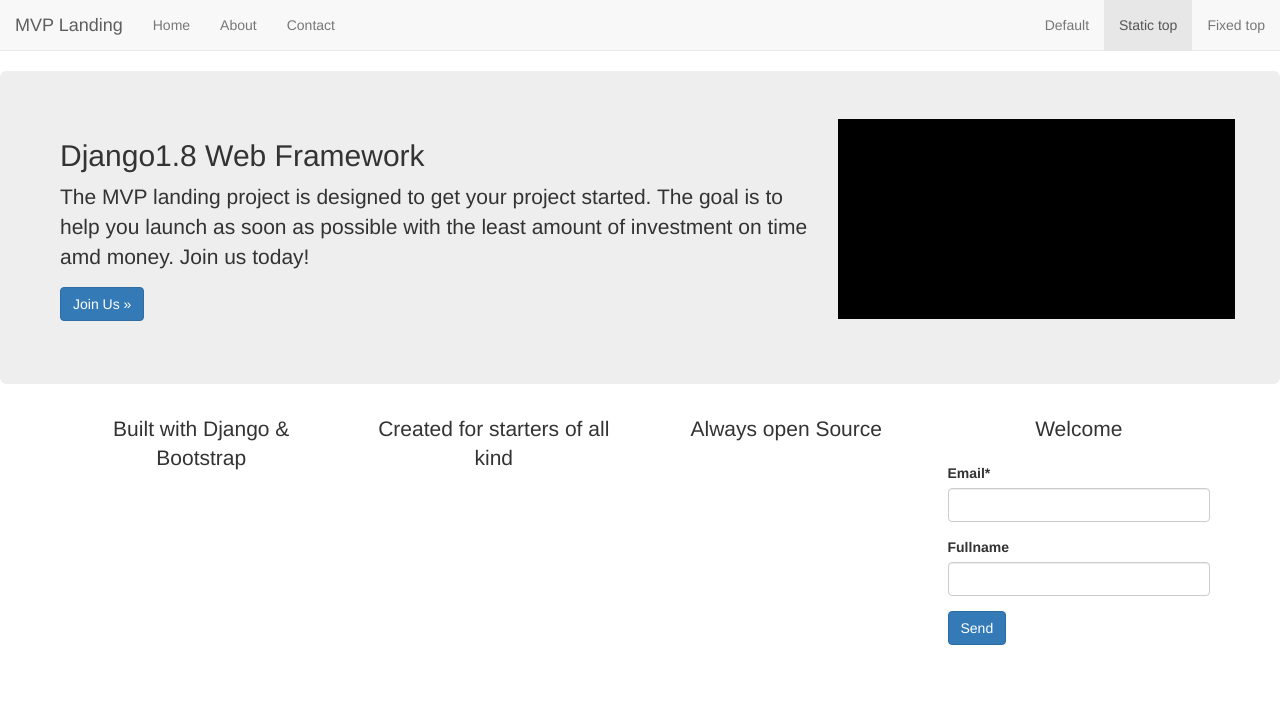
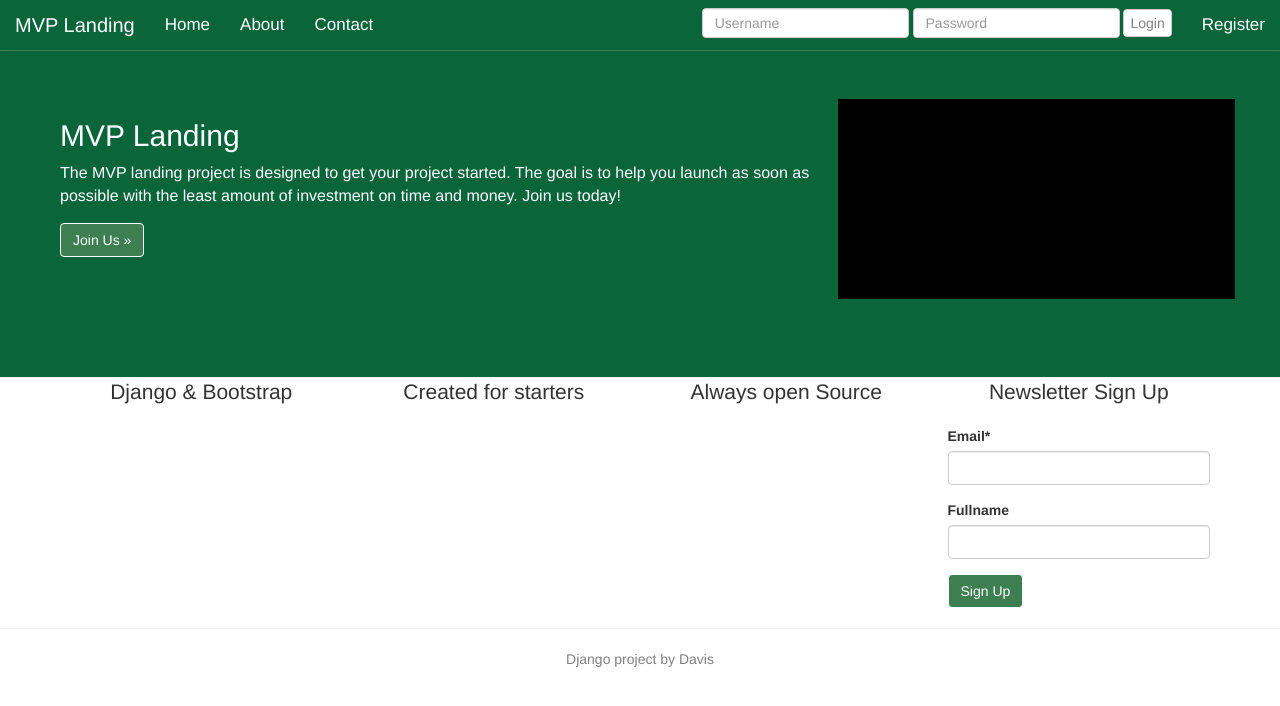
Before and after one commit to OCHIENGDAVIS/django1.8, a Django app: page / in a window 1280 px wide. Shown: the top 706 px of the page. Run offline with Django 3.2, Linux system fonts and the light colour scheme; some libraries are stand-ins or nearby versions.

Commit message:
Add style to home page

```diff
--- a/static/css/main.css
+++ b/static/css/main.css
@@ -5,3 +5,64 @@
     text-align:center;
 
  }
+ .bg-color{
+    background-color: #0a653b;
+ }
+ .color-white{
+
+    color:#fff !important;
+ }
+ .custom_navbar{
+    margin-bottom:0px;
+ }
+ .navbar-default{
+
+    border-color: #3d7f51;
+ }
+
+ .navbar-default .navbar-nav>li>a {
+    color: #fff;
+    font-size:17px;
+}
+.navbar-default .navbar-nav>li>a:hover {
+    color: #fff;
+}
+.navbar-default .navbar-brand {
+    color: #fff;
+    font-size: 20px;
+}
+.navbar-default .navbar-brand:hover{
+    color: #fff;
+
+}
+.form-heading{
+
+    padding-top: 14px;
+}
+
+.btn-primary {
+    color: #fff;
+    border-color: #FFF;
+    background-color:#3d7f51;
+}
+.btn-primary:hover{
+    color: #3d7f51;
+    border-color: #FFF;
+    background-color:#FFF;
+    border: 1px solid #3d7f51;
+}
+.custom-form-control{
+    height:30px;
+}
+.custom-btn{
+    padding: 2px 6px;
+    line-height: 1.62857143;
+    color:grey;
+}
+.action-text{
+    font-size: 16px !important;
+}
+.text-grey{
+    color:grey;
+
+}
--- a/templates/base.html
+++ b/templates/base.html
@@ -15,7 +15,7 @@
 </head>
 <body>
 <!-- Static navbar -->
-    <nav class="navbar navbar-default navbar-static-top">
+    <nav class="navbar navbar-default navbar-static-top bg-color custom_navbar">
       <div class="container-fluid   ">
         <div class="navbar-header">
           <button type="button" class="navbar-toggle collapsed" data-toggle="collapse" data-target="#navbar" aria-expanded="false" aria-controls="navbar">
@@ -28,30 +28,50 @@
         </div>
         <div id="navbar" class="navbar-collapse collapse">
           <ul class="nav navbar-nav">
-            <li class=""><a href="{% url 'home' %}">Home</a></li>
+            <li class=""><a href="{% url 'home' %}" class="">Home</a></li>
             <li><a href="{% url 'about' %}">About</a></li>
             <li><a href="{% url 'contact' %}">Contact</a></li>
           </ul>
+
           <ul class="nav navbar-nav navbar-right">
-            <li><a href="../navbar/">Default</a></li>
-            <li class="active"><a href="./">Static top <span class="sr-only">(current)</span></a></li>
-            <li><a href="../navbar-fixed-top/">Fixed top</a></li>
+            {% if request.user.is_authenticated %}
+                <li><a href="{% url 'auth_logout' %}">Logout</a></li>
+
+             {% else %}
+
+                  <li><a href="{% url 'registration_register' %}">Register </a></li>
+
+             {% endif %}
+
           </ul>
+            {% if not request.user.is_authenticated and not "/accounts/login" in request.get_full_path%}
+            <form action="{% url 'auth_login' %}" method="POST" class="navbar-form navbar-right"> {% csrf_token %}
+                <div class="form-group">
+                    <input type="text" class="form-control custom-form-control" name="username" placeholder="Username">
+                </div>
+                <div class="form-group">
+                     <input type="password" class="form-control custom-form-control" name="password" placeholder="Password">
+
+                </div>
+                <button type="submit" class="btn btn-default custom-btn">Login</button>
+
+            </form>
+            {% endif %}
         </div><!--/.nav-collapse -->
       </div>
     </nav>
-    <div class="container-fluid">
+    <div class="container-fluid bg-color">
         <div class="row">
 
       <!-- Main component for a primary marketing message or call to action -->
-              <div class="jumbotron">
+              <div class="jumbotron bg-color">
                   <div class="row">
                       <div class="col-md-8">
-                          <h2>Django1.8 Web Framework</h2>
-                    <p>
+                          <h2 class="color-white">MVP Landing</h2>
+                    <p class="color-white action-text">
                         The MVP landing project is designed to get your project started.
                         The goal is to help you launch as soon as possible with the least amount of
-                        investment on time amd money. Join us today!
+                        investment on time and money. Join us today!
                     </p>
 
                     <p>
@@ -74,6 +94,10 @@
 
     {% endblock %}
 </div>
+<div class="row">
+    <hr>
+    <p class="text-center text-grey">Django project by Davis</p>
+</div>
 
 
 
--- a/templates/contact.html
+++ b/templates/contact.html
@@ -4,7 +4,7 @@
     <div class="row">
         <div class="col-md-2"></div>
         <div class="col-md-8">
-            <p>Contact Us:</p>
+            <p class="lead text-center form-heading">Contact Us:</p>
             <form action="" method="post"> {% csrf_token %}
                 {{form|crispy}}
                 <input type="submit" value="Send" class="btn btn-primary">
--- a/templates/home.html
+++ b/templates/home.html
@@ -4,19 +4,19 @@
 {% block content %}
 <div class="row">
     <div class="col-md-3">
-        <p class="lead text-align-center">Built with Django &amp; Bootstrap</p>
+        <p class="lead text-align-center">Django &amp; Bootstrap</p>
     </div>
     <div class="col-md-3">
-        <p class="lead text-align-center">Created for starters of all kind</p>
+        <p class="lead text-align-center">Created for starters</p>
     </div>
     <div class="col-md-3">
         <p class="lead text-align-center">Always open Source</p>
     </div>
     <div class="col-md-3 pull-right">
-        <p class="lead text-align-center">Welcome</p>
+        <p class="lead text-align-center">Newsletter Sign Up</p>
         <form method="POST">{% csrf_token %}
             {{ form|crispy }}
-            <input type="submit" value="Send" class="btn btn-primary">
+            <input type="submit" value="Sign Up" class="btn btn-primary">
         </form>
     </div>
 </div>
--- a/trydjango18/settings.py
+++ b/trydjango18/settings.py
@@ -134,4 +134,6 @@
 
 REGISTRATION_AUTO_LOGIN = True
 
+LOGIN_REDIRECT_URL = '/'
+
 SITE_ID = 1
```
Also changed, not shown: 1 other file.
